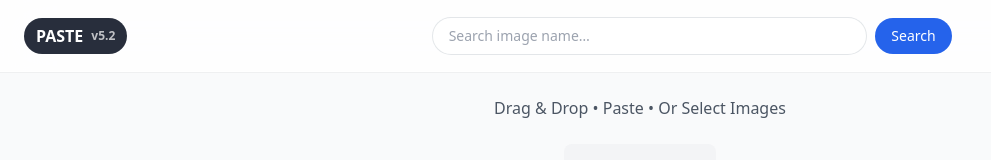
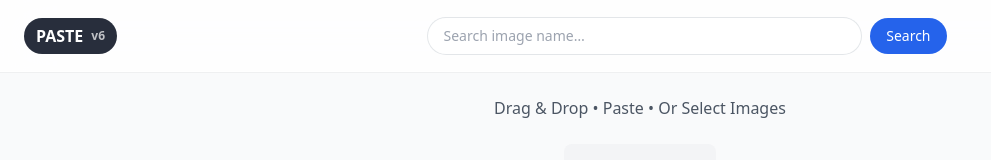
Before and after one commit to rrohitmishraa/controlpaste, a React (Create React App) app: page / in a window 1280 px wide. Shown: the top 160 px of the page, without its empty margins (0-991 px from the left). Built offline with nearby package versions, Linux system fonts and the light colour scheme; no server answers.

Commit message:
bugs fixed

```diff
--- a/src/components/Header.jsx
+++ b/src/components/Header.jsx
@@ -62,7 +62,7 @@ export default function Header({ page }) {
           "
         >
           <span>PASTE</span>
-          <span className="text-xs opacity-70">v5.2</span>
+          <span className="text-xs opacity-70">v6</span>
         </Link>
 
         {/* CENTER: SEARCH */}
```
